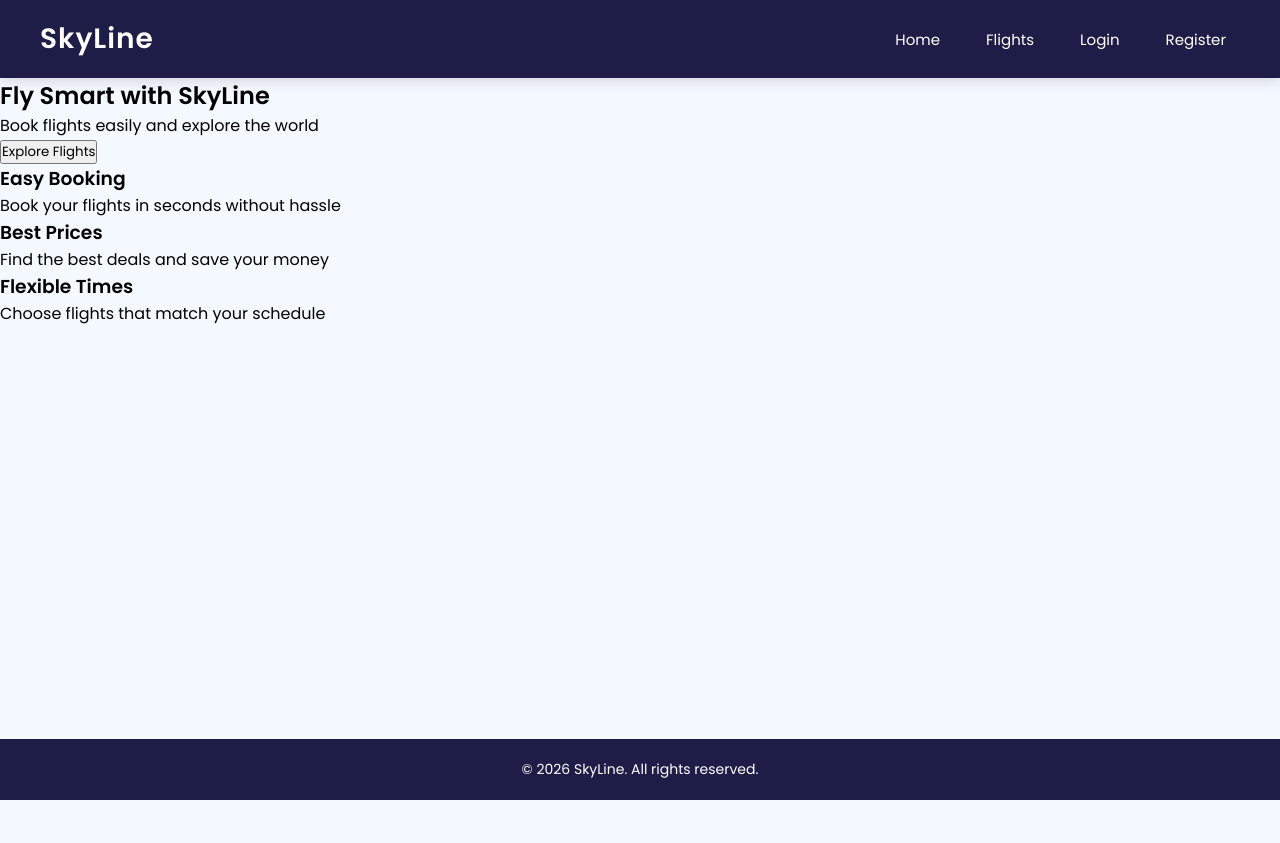
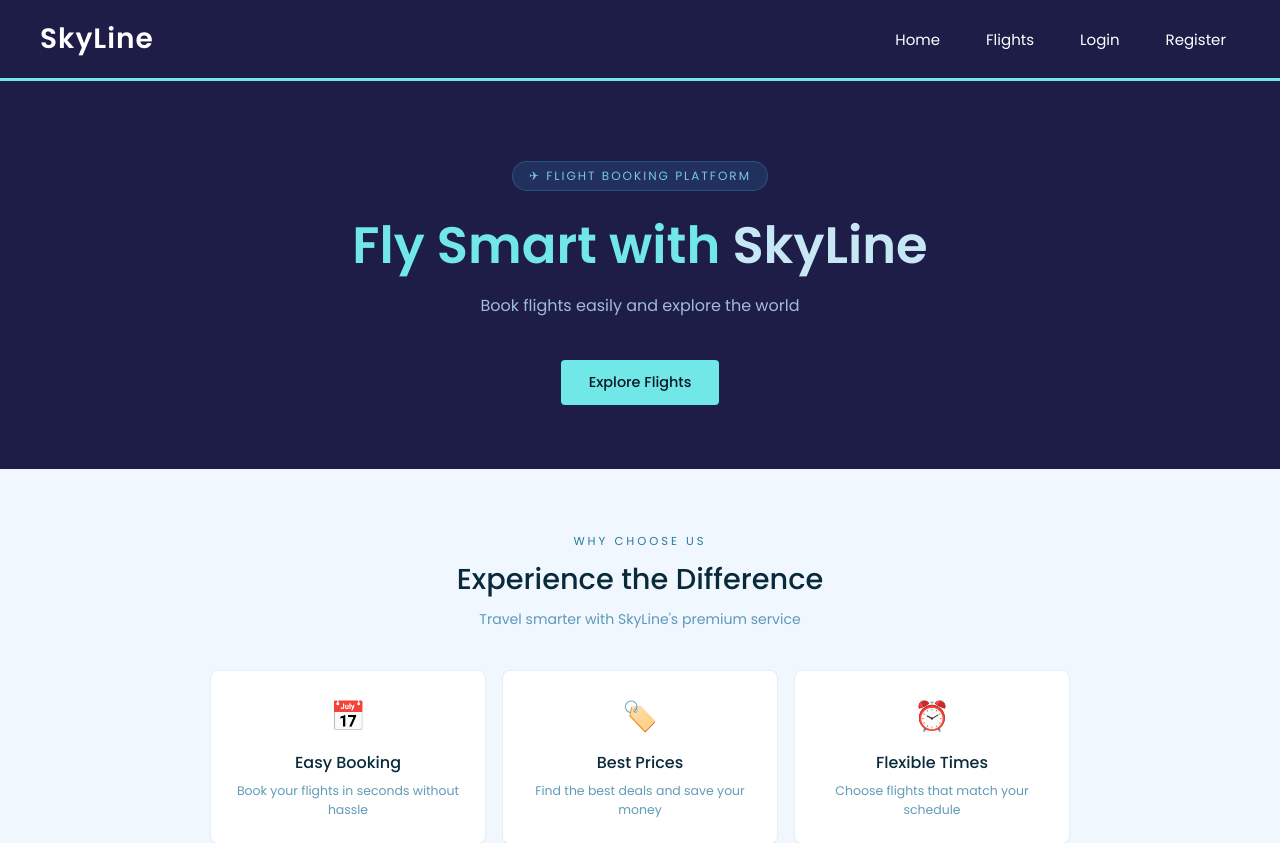
Before and after one commit to imryms/SkyLine, a React (Vite) app: page / in a window 1280 px wide. Shown: the top 843 px of the page. Before the commit the page ends 800 px from the top, so only its background shows below. Built offline with nearby package versions, Linux system fonts and the light colour scheme; no server answers.

Commit message:
home login register styling

```diff
--- a/src/App.css
+++ b/src/App.css
@@ -37,6 +37,8 @@ body {
   align-items: center;
   padding: 18px 40px;
   box-shadow: 0 4px 12px rgba(0, 0, 0, 0.12);
+  border-bottom: 3px solid #72e7e7;
+
 }
 
 .logo {
--- a/src/index.css
+++ b/src/index.css
@@ -0,0 +1,144 @@
+
+* {
+  margin: 0;
+  padding: 0;
+  box-sizing: border-box;
+}
+
+.skyline-home {
+  background: #f0f7ff;
+  min-height: 100vh;
+}
+
+.hero {
+  background: rgb(29, 29, 71);
+  padding: 5rem 2.5rem 4rem;
+  text-align: center;
+  position: relative;
+  overflow: hidden;
+}
+
+.hero-badge {
+  display: inline-block;
+  background: rgba(64, 164, 214, 0.15);
+  border: 1px solid rgba(64, 164, 214, 0.3);
+  color: #7bc5e8;
+  font-size: 0.75rem;
+  letter-spacing: 2px;
+  text-transform: uppercase;
+  padding: 5px 16px;
+  border-radius: 20px;
+  margin-bottom: 1.5rem;
+  position: relative;
+}
+
+.hero h1 {
+  font-size: 3.2rem;
+  font-weight: 700;
+  color: #72e7e7;
+  margin-bottom: 1rem;
+  line-height: 1.2;
+  position: relative;
+}
+
+.hero h1 span {
+  color: #c8e7f5;
+}
+
+.hero p {
+  color: #b8d8ee;
+  font-size: 1rem;
+  opacity: 0.85;
+  max-width: 480px;
+  margin: 0 auto 2.5rem;
+  line-height: 1.7;
+  position: relative;
+}
+
+.heroButtons {
+  background: #72e7e7;
+  color: #0a1a24;
+  padding: 12px 28px;
+  border-radius: 4px;
+  text-decoration: none;
+  font-weight: 500;
+  font-size: 0.9rem;
+  transition: background 0.2s;
+  display: inline-block;
+}
+
+.heroButtons:hover {
+  background: #5ba9c9;
+}
+
+
+.features {
+  padding: 4rem 2.5rem;
+  background: #f0f7ff;
+}
+
+.section-label {
+  text-align: center;
+  font-size: 0.72rem;
+  letter-spacing: 3px;
+  text-transform: uppercase;
+  color: #2c7aa0;
+  margin-bottom: 0.5rem;
+}
+
+.section-title {
+  font-size: 1.8rem;
+  font-weight: 500;
+  text-align: center;
+  color: #0a2a3b;
+  margin-bottom: 0.5rem;
+}
+
+.section-sub {
+  text-align: center;
+  color: #2c7aa0;
+  font-size: 0.88rem;
+  opacity: 0.75;
+  margin-bottom: 2.5rem;
+}
+
+.features-grid {
+  display: grid;
+  grid-template-columns: repeat(3, minmax(0, 1fr));
+  gap: 16px;
+  max-width: 860px;
+  margin: 0 auto;
+}
+
+.feature-card {
+  background: #fff;
+  border: 1px solid rgba(44, 122, 160, 0.12);
+  border-radius: 8px;
+  padding: 1.5rem 1.2rem;
+  text-align: center;
+  transition: border-color 0.2s, transform 0.2s;
+}
+
+.feature-card:hover {
+  border-color: #3a8bbb;
+  transform: translateY(-2px);
+}
+
+.card-icon {
+  font-size: 1.8rem;
+  margin-bottom: 0.8rem;
+}
+
+.feature-card h3 {
+  font-size: 1rem;
+  font-weight: 500;
+  color: #0a2a3b;
+  margin-bottom: 0.4rem;
+}
+
+.feature-card p {
+  font-size: 0.78rem;
+  color: #2c7aa0;
+  opacity: 0.75;
+  line-height: 1.5;
+}
--- a/src/pages/Home.jsx
+++ b/src/pages/Home.jsx
@@ -1,37 +1,45 @@
-import { Link } from "react-router-dom"
+import { Link } from "react-router-dom";
+import '../index.css'
+
 const Home = () => {
   return (
-    <div className="home">
-
+    <div className="skyline-home">
       <section className="hero">
-        <h1>Fly Smart with SkyLine</h1>
+        <div className="hero-badge">✈ Flight Booking Platform</div>
+        <h1> Fly Smart with <span>SkyLine</span> </h1>
         <p>Book flights easily and explore the world</p>
-        <Link to="/flights">
-        <button>Explore Flights</button>
-        </Link>
+        <div>
+          <Link to="/flights" className="heroButtons"> Explore Flights </Link>
+        </div>
       </section>
 
       <section className="features">
+        <div className="section-label">WHY CHOOSE US</div>
+        <h2 className="section-title">Experience the Difference</h2>
+        <p className="section-sub">Travel smarter with SkyLine's premium service</p>
 
-        <div className="featureCard">
-          <h3> Easy Booking</h3>
+        <div className="features-grid">
+          <div className="feature-card">
+            <div className="card-icon">📅</div>
+            <h3>Easy Booking</h3>
             <p>Book your flights in seconds without hassle</p>
           </div>
 
-        <div className="featureCard">
-          <h3> Best Prices</h3>
+          <div className="feature-card">
+            <div className="card-icon">🏷️</div>
+            <h3>Best Prices</h3>
             <p>Find the best deals and save your money</p>
           </div>
 
-        <div className="featureCard">
-          <h3> Flexible Times</h3>
+          <div className="feature-card">
+            <div className="card-icon">⏰</div>
+            <h3>Flexible Times</h3>
             <p>Choose flights that match your schedule</p>
           </div>
+        </div>
+      </section>
+    </div>
+  );
+};
 
-      </section>
-
-    </div>
-  )
-}
-
-export default Home
+export default Home;
--- a/src/pages/authPages/Login.jsx
+++ b/src/pages/authPages/Login.jsx
@@ -1,3 +1,4 @@
+import "./auth.css"
 import { useState } from "react"
 import axios from "axios"
 import { useNavigate } from "react-router-dom"
@@ -42,9 +43,9 @@ const Login = ({ setUser }) => {
 
   return (
     <div className="loginPage">
-      <h2>Login </h2>
 
       <form onSubmit={handleSubmit}>
+      <h2>Login </h2>
         <input
           type="email"
           name="email"
@@ -64,6 +65,9 @@ const Login = ({ setUser }) => {
         />
 
         <button type="submit">Login</button>
+        <p className="switch-auth">
+          Don't have an account? <span onClick={()=> navigate("/register")}>Register</span>
+        </p>
       </form>
 
       {error && <p>{error}</p>}
--- a/src/pages/authPages/Register.jsx
+++ b/src/pages/authPages/Register.jsx
@@ -1,3 +1,4 @@
+import "./auth.css"
 import { useState } from "react"
 import axios from "axios"
 import { useNavigate } from "react-router-dom"
@@ -48,9 +49,9 @@ const Register = ({ setUser }) => {
 
   return (
     <div className="register-page">
-      <h2>Register </h2>
 
       <form onSubmit={handleSubmit}>
+      <h2>Create an Account </h2>
         <input
           type="text"
           name="fullName"
@@ -97,6 +98,9 @@ const Register = ({ setUser }) => {
         />
 
         <button type="submit">Register</button>
+        <p className="switch-auth">
+          Already have an account? <span onClick={()=> navigate("/login")}>Login</span>
+        </p>
       </form>
 
       {error && <p>{error}</p>}
--- a/src/pages/authPages/auth.css
+++ b/src/pages/authPages/auth.css
@@ -0,0 +1,78 @@
+.register-page, .loginPage {
+  display: flex;
+  align-items: center;
+  justify-content: center;
+  min-height: 60vh;
+  padding: 40px 20px;
+}
+
+.register-page h2, .loginPage h2  {
+  font-size: 28px;
+  font-weight: 500;
+  color: #1a2c3e;
+  margin: 0 0 6px 0;
+  text-align: center;
+}
+
+.register-page form, .loginPage form {
+  background: #ffffff;
+  padding: 32px 28px;
+  border-radius: 20px;
+  border: 1px solid #eef2f6;
+  width: 100%;
+  max-width: 400px;
+}
+
+.register-page input, .loginPage input {
+  width: 100%;
+  box-sizing: border-box;
+  height: 44px;
+  padding: 0 14px;
+  font-size: 14px;
+  border: 1px solid #e2e8f0;
+  border-radius: 10px;
+  color: #1a2c3e;
+  background: #ffffff;
+  margin-bottom: 14px;
+}
+
+.register-page input:focus, .loginPage input:focus {
+  border-color: #3b82f6;
+  outline: none;
+}
+
+.register-page button, .loginPage button {
+  width: 100%;
+  height: 44px;
+  background: rgb(29, 29, 71);
+  color: white;
+  font-size: 14px;
+  font-weight: 500;
+  border: none;
+  border-radius: 10px;
+  cursor: pointer;
+  margin-top: 6px;
+}
+
+.register-page button:hover, .loginPage button:hover {
+  background: #adadad;
+}
+
+.switch-auth {
+  text-align: center;
+  font-size: 14px;
+  color: #5a6e7c;
+  padding-top: 18px;
+}
+
+.switch-auth span {
+  color: #1e4a76;
+  cursor: pointer;
+  font-weight: 520;
+  transition: all 0.2s;
+}
+
+.switch-auth span:hover {
+  color: #0f3552;
+  text-decoration: underline;
+}
```
Lines whose indentation alone changed are shown as unchanged.
